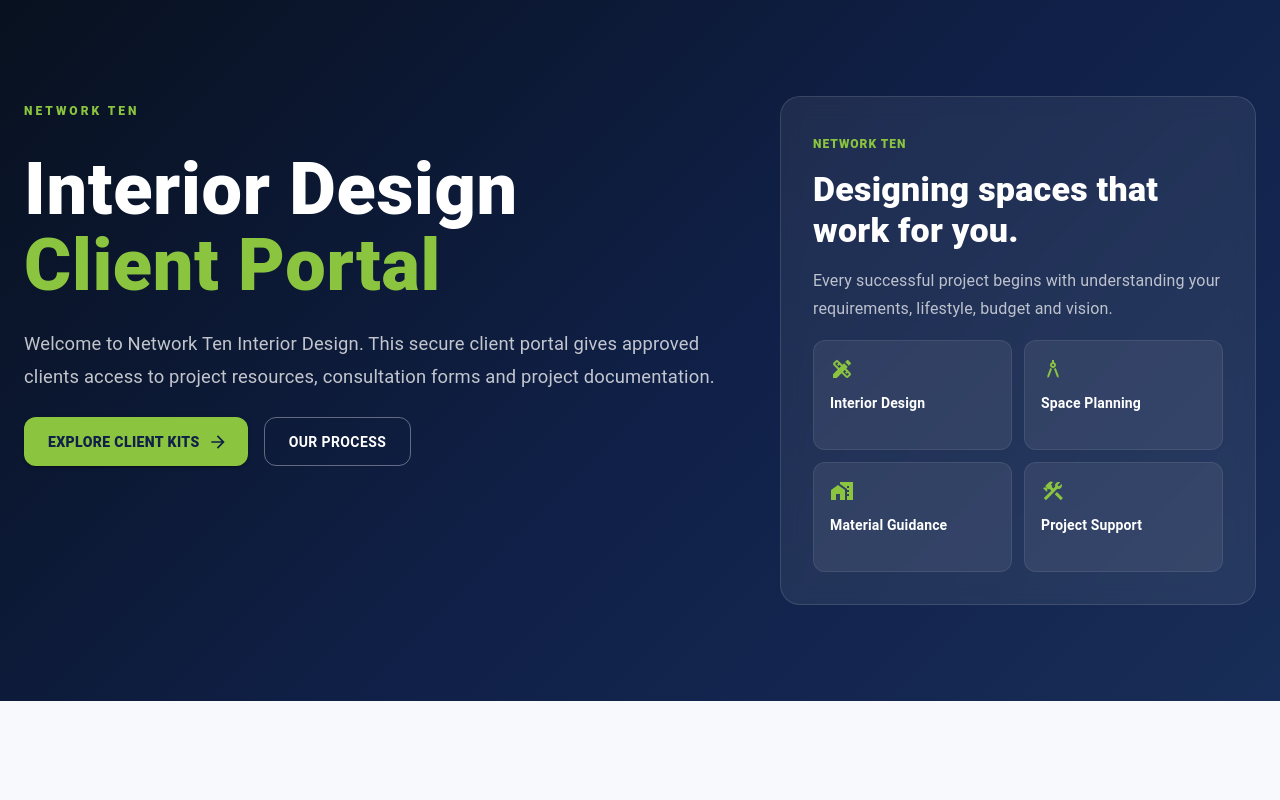
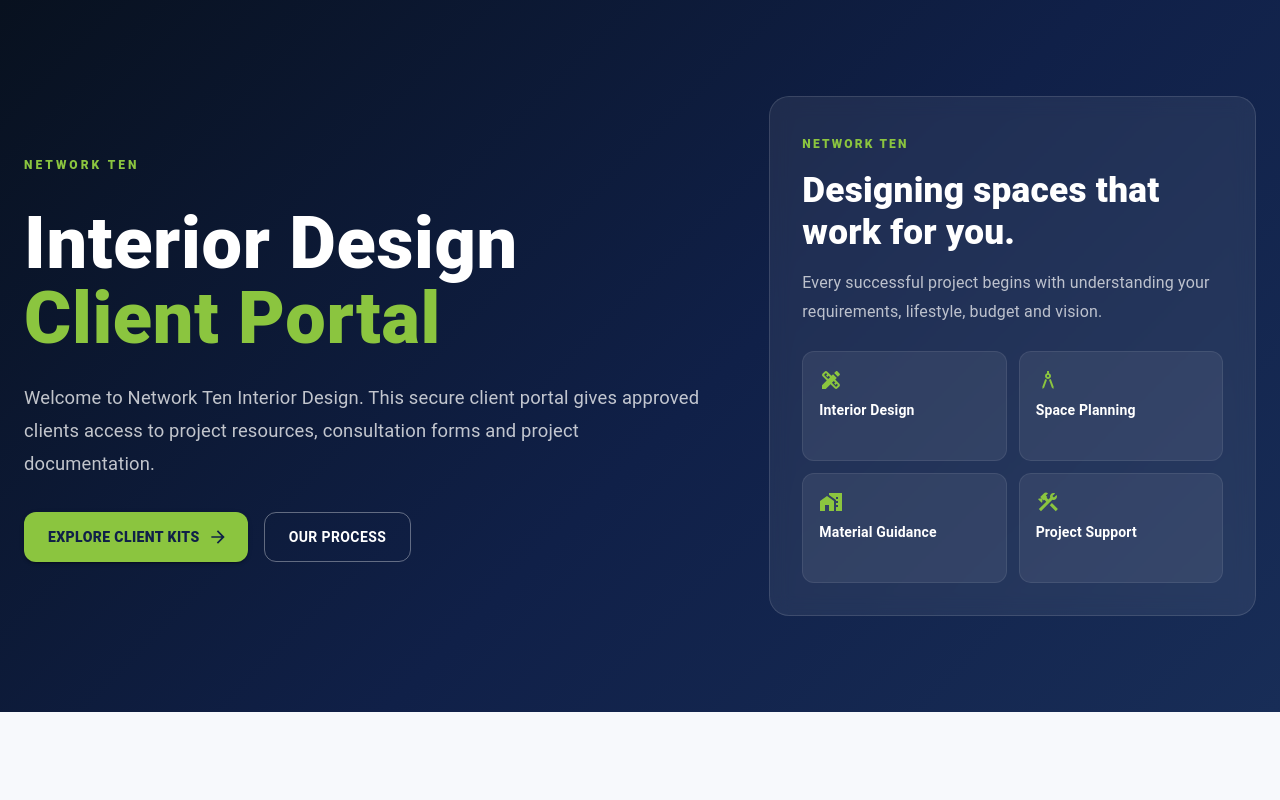
Before and after one commit to backupnetworkten-rgb/NetworkTen, a Next.js app: page /interior-design in a window 1280 px wide. Shown: the top 800 px of the page. Built offline with nearby package versions, Linux system fonts and the light colour scheme; what @mui/material-nextjs would draw is missing.

Commit message:
Updated Code

```diff
--- a/components/interior-design/CompanyProfile.tsx
+++ b/components/interior-design/CompanyProfile.tsx
@@ -4,9 +4,7 @@
   Box,
   Button,
   Container,
-  Grid,
   Paper,
-  Stack,
   Typography,
 } from "@mui/material";
 
@@ -50,17 +48,37 @@
       }}
     >
       <Container maxWidth="xl">
-        <Grid
-          container
-          spacing={{
+        {/* =====================================================
+            MAIN CONTENT
+        ====================================================== */}
+
+        <Box
+          sx={{
+            display: "grid",
+            gridTemplateColumns: {
+              xs: "1fr",
+              md: "minmax(0, 7fr) minmax(0, 5fr)",
+            },
+            gap: {
               xs: 5,
               md: 8,
+            },
+            alignItems: "center",
           }}
-          alignItems="center"
         >
-          {/* LEFT */}
-          <Grid size={{ xs: 12, md: 7 }}>
-            <Stack spacing={3}>
+          {/* =====================================================
+              LEFT SIDE
+          ====================================================== */}
+
+          <Box>
+            <Box
+              sx={{
+                display: "flex",
+                flexDirection: "column",
+                gap: 3,
+              }}
+            >
+              {/* BRAND */}
 
               <Typography
                 variant="overline"
@@ -73,6 +91,8 @@
                 NETWORK TEN
               </Typography>
 
+              {/* TITLE */}
+
               <Typography
                 component="h1"
                 sx={{
@@ -83,9 +103,11 @@
                   },
                   lineHeight: 1.05,
                   fontWeight: 800,
+                  m: 0,
                 }}
               >
                 Interior Design
+
                 <Box
                   component="span"
                   sx={{
@@ -96,6 +118,8 @@
                   Client Portal
                 </Box>
               </Typography>
+
+              {/* DESCRIPTION */}
 
               <Typography
                 sx={{
@@ -108,18 +132,25 @@
                   lineHeight: 1.8,
                 }}
               >
-                Welcome to Network Ten Interior Design. This
-                secure client portal gives approved clients
-                access to project resources, consultation forms
-                and project documentation.
+                Welcome to Network Ten Interior Design.
+                This secure client portal gives approved
+                clients access to project resources,
+                consultation forms and project
+                documentation.
               </Typography>
 
-              <Stack
-                direction={{
+              {/* BUTTONS */}
+
+              <Box
+                sx={{
+                  display: "flex",
+                  flexDirection: {
                     xs: "column",
                     sm: "row",
+                  },
+                  gap: 2,
+                  mt: 1,
                 }}
-                spacing={2}
               >
                 <Button
                   href="#client-kits"
@@ -132,8 +163,11 @@
                     py: 1.4,
                     borderRadius: 3,
                     fontWeight: 800,
+                    minHeight: 50,
+
                     "&:hover": {
                       bgcolor: "#fff",
+                      color: "#102048",
                     },
                   }}
                 >
@@ -151,6 +185,8 @@
                     py: 1.4,
                     borderRadius: 3,
                     fontWeight: 700,
+                    minHeight: 50,
+
                     "&:hover": {
                       borderColor: "#8BC53F",
                       bgcolor:
@@ -160,13 +196,14 @@
                 >
                   Our Process
                 </Button>
-              </Stack>
+              </Box>
+            </Box>
+          </Box>
 
-            </Stack>
-          </Grid>
+          {/* =====================================================
+              RIGHT SIDE
+          ====================================================== */}
 
-          {/* RIGHT */}
-          <Grid size={{ xs: 12, md: 5 }}>
           <Paper
             elevation={0}
             sx={{
@@ -181,17 +218,23 @@
                 "1px solid rgba(255,255,255,0.12)",
               color: "#fff",
               backdropFilter: "blur(10px)",
+              WebkitBackdropFilter: "blur(10px)",
             }}
           >
+            {/* BRAND */}
+
             <Typography
               variant="overline"
               sx={{
                 color: "#8BC53F",
                 fontWeight: 800,
+                letterSpacing: "0.18em",
               }}
             >
               NETWORK TEN
             </Typography>
+
+            {/* HEADING */}
 
             <Typography
               variant="h4"
@@ -199,10 +242,16 @@
                 mt: 1,
                 fontWeight: 800,
                 lineHeight: 1.2,
+                fontSize: {
+                  xs: "1.8rem",
+                  md: "2.2rem",
+                },
               }}
             >
               Designing spaces that work for you.
             </Typography>
+
+            {/* DESCRIPTION */}
 
             <Typography
               sx={{
@@ -211,21 +260,28 @@
                 lineHeight: 1.8,
               }}
             >
-                Every successful project begins with understanding
-                your requirements, lifestyle, budget and vision.
+              Every successful project begins with
+              understanding your requirements,
+              lifestyle, budget and vision.
             </Typography>
 
-              <Grid
-                container
-                spacing={1.5}
-                sx={{ mt: 2 }}
+            {/* =================================================
+                SERVICES
+            ================================================== */}
+
+            <Box
+              sx={{
+                display: "grid",
+                gridTemplateColumns: {
+                  xs: "1fr 1fr",
+                },
+                gap: 1.5,
+                mt: 3,
+              }}
             >
               {services.map((service) => (
-                  <Grid
+                <Box
                   key={service.title}
-                    size={{ xs: 6 }}
-                  >
-                    <Box
                   sx={{
                     p: 2,
                     minHeight: 110,
@@ -234,12 +290,25 @@
                       "rgba(255,255,255,0.07)",
                     border:
                       "1px solid rgba(255,255,255,0.08)",
+                    transition:
+                      "all 0.25s ease",
+
+                    "&:hover": {
+                      background:
+                        "rgba(139,197,63,0.10)",
+                      borderColor:
+                        "rgba(139,197,63,0.35)",
+                      transform:
+                        "translateY(-3px)",
+                    },
                   }}
                 >
                   <Box
                     sx={{
                       color: "#8BC53F",
                       mb: 1,
+                      display: "flex",
+                      alignItems: "center",
                     }}
                   >
                     {service.icon}
@@ -249,17 +318,16 @@
                     variant="body2"
                     sx={{
                       fontWeight: 700,
+                      color: "#fff",
                     }}
                   >
                     {service.title}
                   </Typography>
                 </Box>
-                  </Grid>
               ))}
-              </Grid>
+            </Box>
           </Paper>
-          </Grid>
-        </Grid>
+        </Box>
       </Container>
     </Box>
   );
```
Lines whose indentation alone changed are shown as unchanged.
